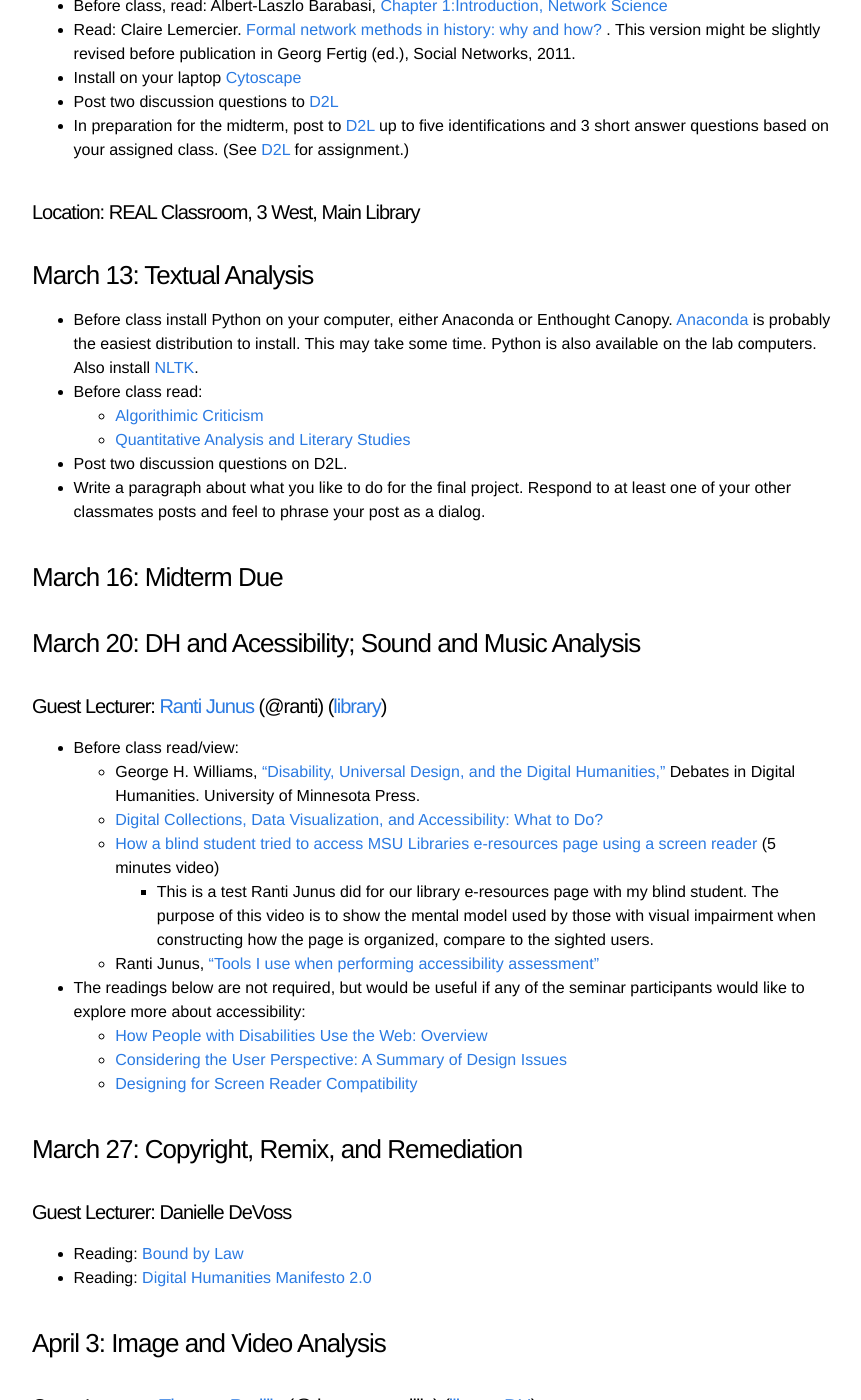
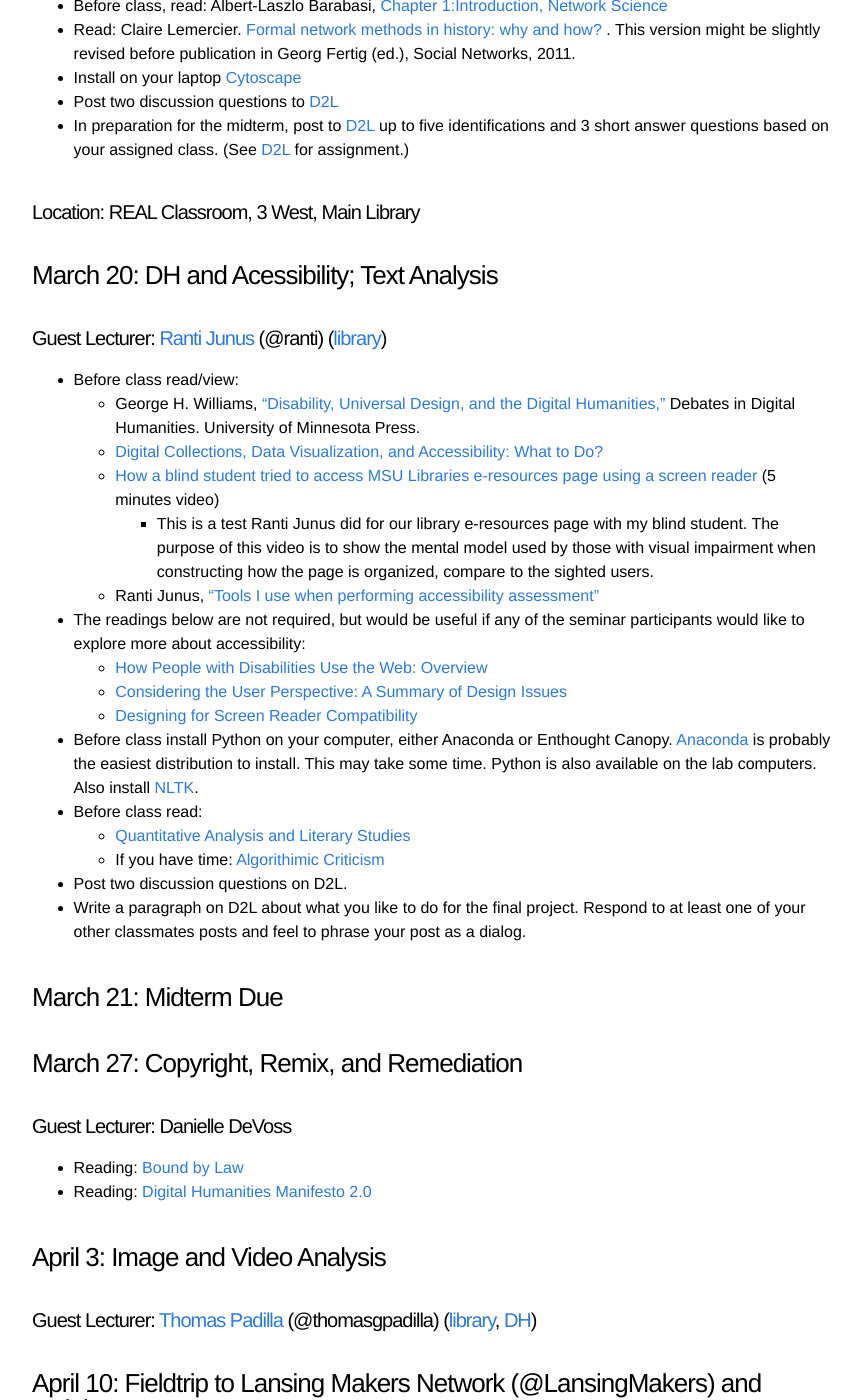
Before and after one commit to seanpue/al340, a Jekyll site: the page built from syllabus.md, in a window 1280 px wide and 1400 px high, scrolled down 3508 px. Shown: the whole window, without its empty margins (208-1069 px from the left). Built offline with Jekyll 4.4.1, drawn with Linux system fonts in a browser that asks for light colours; some of the changed lines change nothing that is shown.

Commit message:
fixed march 20 assignment

```diff
--- a/syllabus.md
+++ b/syllabus.md
@@ -126,18 +126,8 @@
 
 #### Location: REAL Classroom, 3 West, Main Library
 
-### March 13: Textual Analysis
-* Before class install Python on your computer, either Anaconda or Enthought Canopy. [Anaconda](https://store.continuum.io/cshop/anaconda/) is probably the easiest distribution to install. This may take some time. Python is also available on the lab computers. Also install [NLTK](http://www.nltk.org/install.html).
-* Before class read:
-  * [Algorithimic Criticism](http://www.digitalhumanities.org/companion/view?docId=blackwell/9781405148641/9781405148641.xml&chunk.id=ss1-6-7)
-  * [Quantitative Analysis and Literary Studies](http://digitalhumanities.org:3030/companion/view?docId=blackwell/9781405148641/9781405148641.xml&chunk.id=ss1-6-9&toc.depth=1&toc.id=ss1-6-9&brand=9781405148641_brand)
-* Post two discussion questions on D2L.
-* Write a paragraph about what you like to do for the final project. Respond to at least one of your other classmates posts and feel to phrase your post as a dialog.
 
-
-### March 16: Midterm Due
-
-### March 20: DH and Acessibility; Sound and Music Analysis
+### March 20: DH and Acessibility; Text Analysis
 
 #### Guest Lecturer: [Ranti Junus] (@ranti) ([library])
 
@@ -152,6 +142,15 @@
   * [How People with Disabilities Use the Web: Overview](http://www.w3.org/WAI/intro/people-use-web/Overview)
   * [Considering the User Perspective: A Summary of Design Issues](http://webaim.org/articles/userperspective/)
   * [Designing for Screen Reader Compatibility](http://webaim.org/techniques/screenreader/)
+* Before class install Python on your computer, either Anaconda or Enthought Canopy. [Anaconda](https://store.continuum.io/cshop/anaconda/) is probably the easiest distribution to install. This may take some time. Python is also available on the lab computers. Also install [NLTK](http://www.nltk.org/install.html).
+* Before class read:
+    * [Quantitative Analysis and Literary Studies](http://digitalhumanities.org:3030/companion/view?docId=blackwell/9781405148641/9781405148641.xml&chunk.id=ss1-6-9&toc.depth=1&toc.id=ss1-6-9&brand=9781405148641_brand)
+    * If you have time: [Algorithimic Criticism](http://www.digitalhumanities.org/companion/view?docId=blackwell/9781405148641/9781405148641.xml&chunk.id=ss1-6-7)
+* Post two discussion questions on D2L.
+* Write a paragraph on D2L about what you like to do for the final project. Respond to at least one of your other classmates posts and feel to phrase your post as a dialog.
+
+
+### March 21: Midterm Due
 
 ### March 27: Copyright, Remix, and Remediation
 
@@ -178,7 +177,7 @@
 [Matthew Handelman]: http://linglang.msu.edu/languages/german/german-faculty/matthew-handelman
 [library]: http://www.lib.msu.edu
 [Bobby L. Smiley]: http://staff.lib.msu.edu/bsmiley/
-[Aaron Collie]: http://staff.lib.msu.edu/collie/
+[Aaron Collie]: http://staff.lib.msu.edÂu/collie/
 [Ranti Junus]: http://staff.lib.msu.edu/junus/
 [Project Management Slides]: https://docs.google.com/a/msu.edu/presentation/d/19wQitRzsjHQizB38vGZAKTy2pPOuZlazKWRXq7hEUKo/edit?usp=sharing_eid
 [Thomas Padilla]: http://staff.lib.msu.edu/tpadilla/
```
